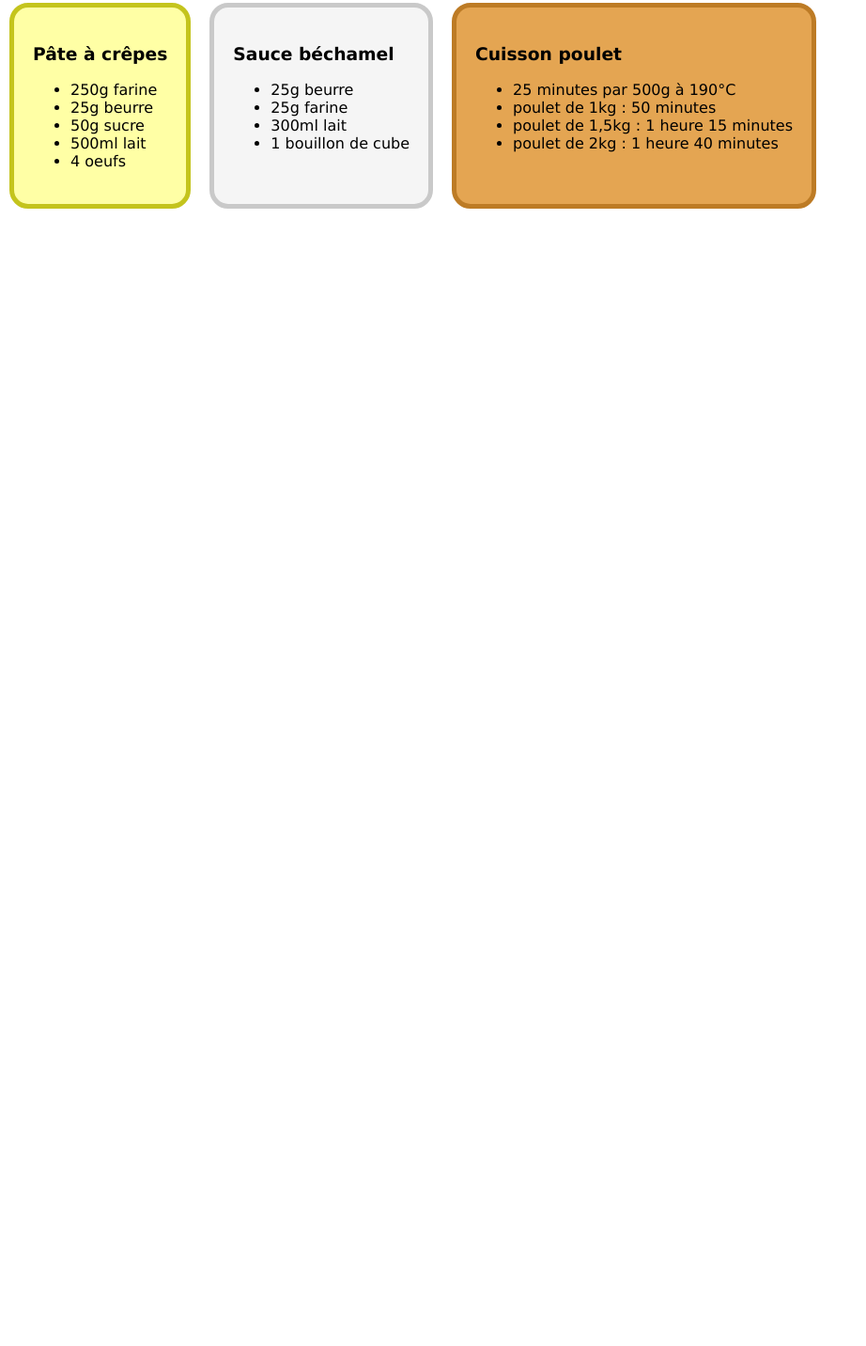
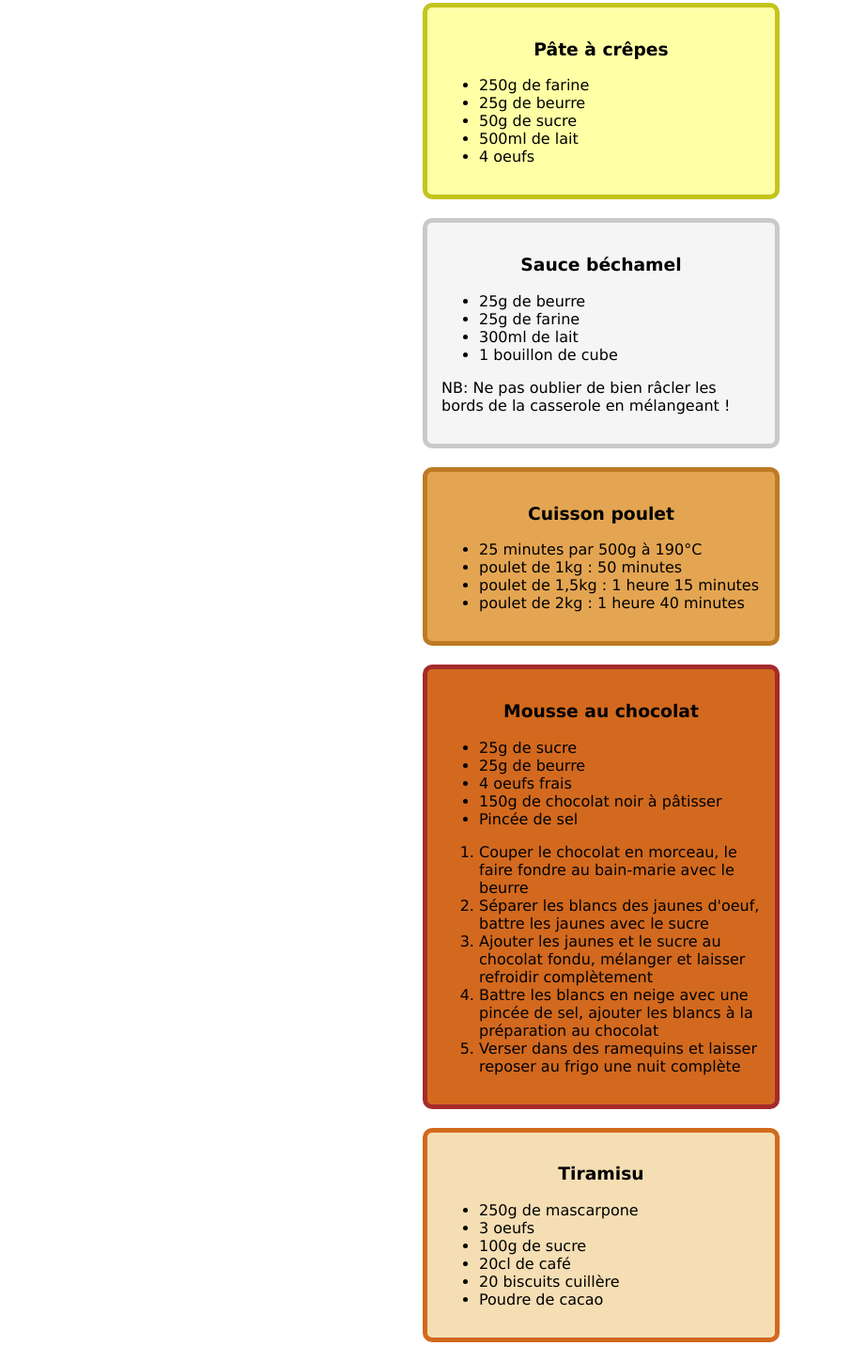
Before and after one commit to adrien-fichet/recettes, a plain HTML site: page index.html in a window 1280 px wide. Shown: the part 7-1439 px from the top of the page at 94% size, without its empty margins (0-922 px from the left). Before the commit the page ends 800 px from the top, so only its background shows below. Drawn offline with Linux system fonts and the light colour scheme.

Commit message:
update recettes

```diff
--- a/index.html
+++ b/index.html
@@ -10,21 +10,22 @@
   <div class="recette crepes">
       <h3>Pâte à crêpes</h3>
       <ul>
-          <li>250g farine</li>
-          <li>25g beurre</li>
-          <li>50g sucre</li>
-          <li>500ml lait</li>
+          <li>250g de farine</li>
+          <li>25g de beurre</li>
+          <li>50g de sucre</li>
+          <li>500ml de lait</li>
           <li>4 oeufs</li>
       </ul>
   </div>
   <div class="recette bechamel">
       <h3>Sauce béchamel</h3>
       <ul>
-          <li>25g beurre</li>
-          <li>25g farine</li>
-          <li>300ml lait</li>
+          <li>25g de beurre</li>
+          <li>25g de farine</li>
+          <li>300ml de lait</li>
           <li>1 bouillon de cube</li>
       </ul>
+      <p>NB: Ne pas oublier de bien râcler les bords de la casserole en mélangeant !</p>
   </div>
   <div class="recette poulet">
       <h3>Cuisson poulet</h3>
@@ -35,5 +36,33 @@
           <li>poulet de 2kg : 1 heure 40 minutes</li>
       </ul>
   </div>
+  <div class="recette mousse-au-chocolat">
+      <h3>Mousse au chocolat</h3>
+      <ul>
+          <li>25g de sucre</li>
+          <li>25g de beurre</li>
+          <li>4 oeufs frais</li>
+          <li>150g de chocolat noir à pâtisser</li>
+          <li>Pincée de sel</li>
+      </ul>
+      <ol>
+          <li>Couper le chocolat en morceau, le faire fondre au bain-marie avec le beurre</li>
+          <li>Séparer les blancs des jaunes d'oeuf, battre les jaunes avec le sucre</li>
+          <li>Ajouter les jaunes et le sucre au chocolat fondu, mélanger et laisser refroidir complètement</li>
+          <li>Battre les blancs en neige avec une pincée de sel, ajouter les blancs à la préparation au chocolat</li>
+          <li>Verser dans des ramequins et laisser reposer au frigo une nuit complète</li>
+      </ol>
+  </div>
+  <div class="recette tiramisu">
+      <h3>Tiramisu</h3>
+      <ul>
+          <li>250g de mascarpone</li>
+          <li>3 oeufs</li>
+          <li>100g de sucre</li>
+          <li>20cl de café</li>
+          <li>20 biscuits cuillère</li>
+          <li>Poudre de cacao</li>
+      </ul>
+  </div>
 </body>
 </html>
--- a/main.css
+++ b/main.css
@@ -2,13 +2,21 @@ body {
     font-family: 'Lucida Sans', 'Lucida Sans Regular', 'Lucida Grande', 'Lucida Sans Unicode', Geneva, Verdana, sans-serif;
     display: flex;
     flex-wrap: wrap;
-    margin: 0px;
+    margin: auto;
+    align-items: flex-start;
+    justify-content: center;
+    width: 400px;
+}
+
+h3 {
+    text-align: center;
 }
 
 .recette {
-    padding: 20px;
+    padding: 15px;
     margin: 10px;
-    border-radius: 20px;
+    border-radius: 10px;
+    width: 400px;
 }
 
 .crepes {
@@ -25,3 +33,13 @@ body {
     border: 5px solid rgb(189, 123, 37);
     background-color: rgb(228, 165, 82);
 }
+
+.mousse-au-chocolat {
+    border: 5px solid brown;
+    background-color: chocolate;
+}
+
+.tiramisu {
+    border: 5px solid chocolate;
+    background-color: wheat;
+}
```
